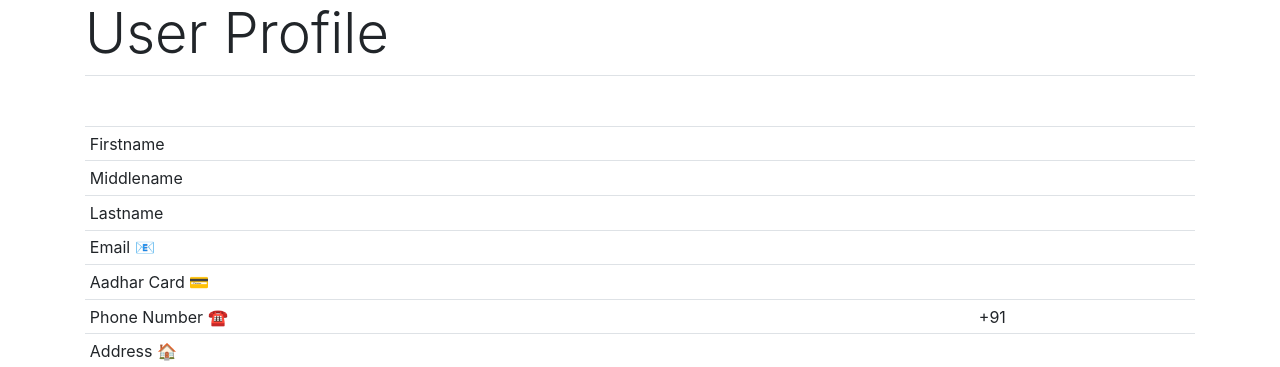
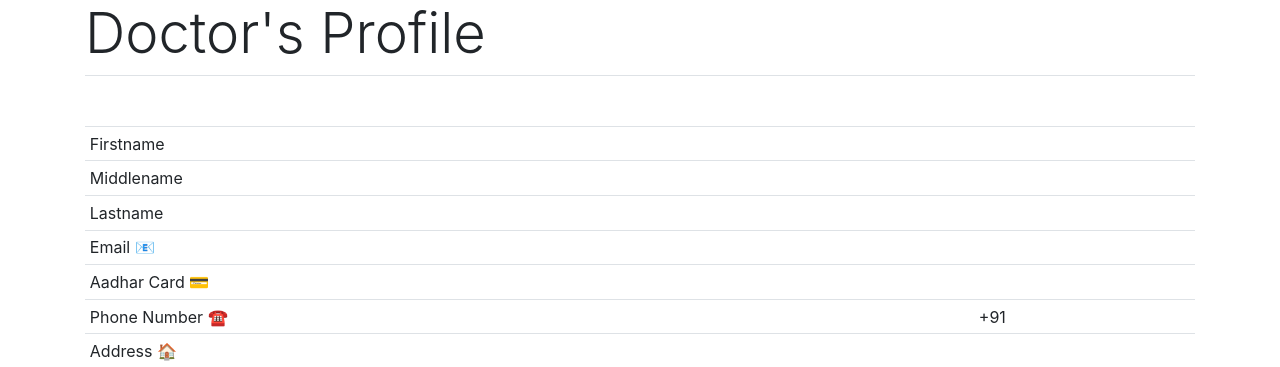
Before and after one commit to ninadsachania/e-healthcard, a Python web app: template app/templates/doctor_profile.html in a window 1280 px wide. Shown: the part 56-423 px from the top of the page. Run offline with Jinja, Linux system fonts and the light colour scheme; the template is opened without the code that fills it, so the values that code supplies are empty; some libraries are stand-ins or nearby versions.

Commit message:
Change title from user's profile to doctor's profile

```diff
--- a/app/templates/doctor_profile.html
+++ b/app/templates/doctor_profile.html
@@ -1,5 +1,5 @@
 {% extends 'base.html' %} {% block content %}
-<h1 class="display-4">User Profile</h1>
+<h1 class="display-4">Doctor's Profile</h1>
 
 <table class="table table-sm">
   <tr>
```
